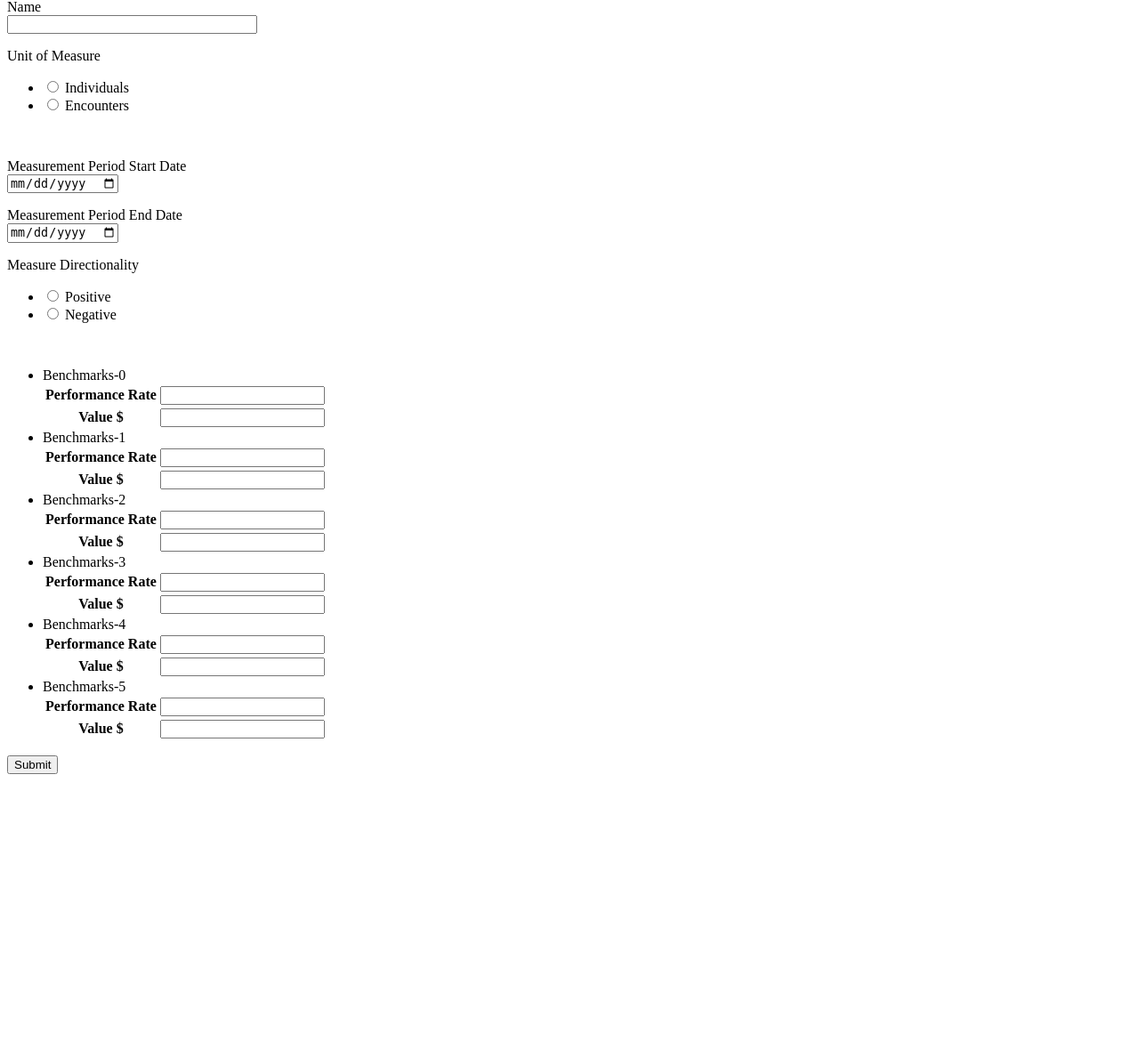
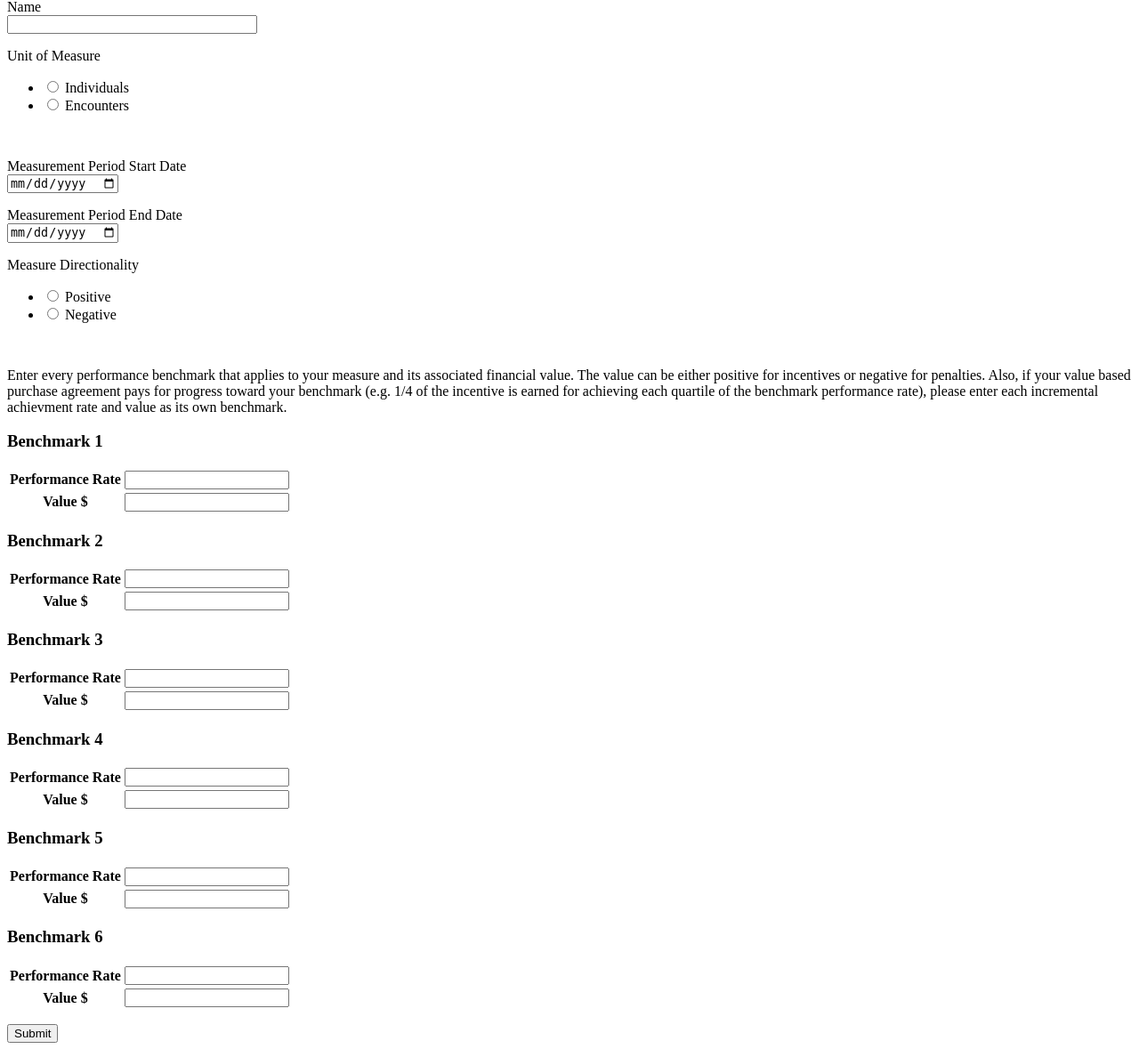
Before and after one commit to mross982/flask_template, a Flask app: page /measure_setup in a window 1280 px wide. Shown: the part 117-1305 px from the top of the page at 89% size. Before the commit the page ends 987 px from the top, so only its background shows below. Run offline with Flask 2, Linux system fonts and the light colour scheme; the visitor is signed in with stand-in values (Sample User, id 1); data comes from the database, SQL or seed files in the repository; some libraries are stand-ins or nearby versions.

Commit message:
finished working on field list and pre-population

```diff
--- a/app/forms.py
+++ b/app/forms.py
@@ -5,7 +5,8 @@ from wtforms import StringField, PasswordField, BooleanField, SubmitField, \
 from wtforms.fields.html5 import DateField
 from wtforms.validators import ValidationError, DataRequired, Email, EqualTo, \
     Length, NumberRange, Optional
-from app.models import User
+from app.models import User, Benchmark
+from werkzeug.datastructures import MultiDict
 import config
 
 
@@ -53,9 +54,28 @@ class MeasureSetupForm(FlaskForm):
 
 class BenchmarksForm(FlaskForm):
     # add FieldList to combine multiple instances of the same field
-    name = StringField('Benchmarks')
     benchmarks = FieldList(FormField(BenchmarksSubForm), min_entries=config.benchmark_entry_fields)
     submit = SubmitField('Submit')
+
+    def populate_form(measure_id):
+        benchmarks = Benchmark.query.filter_by(measure_id=measure_id).all()
+        benchmark_form = BenchmarksForm()
+        while len(benchmark_form.benchmarks) > 0:
+            benchmark_form.benchmarks.pop_entry()
+        for benchmark in benchmarks:
+            b_data = dict()
+            b_data['benchmark'] = benchmark.benchmark
+            b_data['value'] = benchmark.value
+            benchmark_form.benchmarks.append_entry(b_data)
+
+        # add blank fields to min number:
+        while len(benchmark_form.benchmarks) < 6:
+            b_data = dict()
+            b_data['benchmark'] = ''
+            b_data['value'] = ''
+            benchmark_form.benchmarks.append_entry(b_data)
+
+        return benchmark_form
 
 class WarningForm(FlaskForm ):
     delete = SubmitField('Delete Measure')
--- a/app/routes.py
+++ b/app/routes.py
@@ -111,6 +111,7 @@ def measure_setup():
         return redirect(url_for('user', username=current_user.username))
     print(measure_form.errors)
     print(benchmark_form.errors)
+
     return render_template('measure_setup.html', title='Set up a Measure', measure_form=measure_form, benchmark_form=benchmark_form)
 
 
@@ -120,49 +121,18 @@ def modify_measure(measurename):
     measure = Measure.query.filter_by(name=measurename).first_or_404()
     benchmarks = Benchmark.query.filter_by(measure_id=measure.id).all()
     measure_form = MeasureSetupForm(obj=measure)
-    benchmark_form = BenchmarksForm(obj=benchmarks)
+    benchmark_form = BenchmarksForm.populate_form(measure.id)
     if request.method == 'POST':
         measure.name=form.name.data
         measure.unit=form.unit.data
         measure.start_date=form.start_date.data
         measure.end_date=form.end_date.data
         measure.direction=form.direction.data
-        for benchmark in benchmarks:
-            for entry in benchmark_form.benchmarks.entries:
-                if entry.data['id'] == benchmark.id:
-                    benchmark.benchmark = entry.data['benchmark']
-                    benchmark.value = entry.data['value']
+
         db.session.commit()
         return redirect(url_for('user', username=current_user.username))
 
     return render_template('measure_setup.html', title='Modify your Measure', measure_form=measure_form, benchmark_form=benchmark_form)
-
-
-@app.route('/modify_benchmarks/<measurename>', methods=['GET', 'POST'])
-@login_required
-def modify_benchmark(measurename):
-    measure = Measure.query.filter_by(name=measurename).first_or_404()
-    benchmarks = Benchmark.query.filter_by(measure_id=measure.id).all()
-    form = BenchmarksForm(obj=benchmarks)
-    if request.method == 'POST':
-        measure = Measure.query.filter_by(name=measurename).first_or_404()
-        user = measure.user
-        # for attr in dir(form.benchmark.entries):
-        #     try:
-        #         print("obj.%s = %r" % (attr, getattr(form.benchmark.entries, attr)))
-        #     except:
-        #         pass
-        for attr in form.benchmark.entries:
-            print(attr)
-            break
-        # for entry in form.benchmark.entries:
-        #     print(entry.data['benchmark'])
-            # n_bm = Benchmark(measure_id=measure.id, benchmark=entry.data['benchmark'], value=entry.data['value'])
-            # db.session.commit()
-        flash('Measure Successfully Updated!')
-        return redirect(url_for('user', username=user.username))
-    print(form.errors)
-    return render_template('benchmarks.html', title=measure.name, form=form)
 
 
 @app.route('/warning/<measurename>', methods=['GET' ,'POST'])
--- a/app/templates/measure_setup.html
+++ b/app/templates/measure_setup.html
@@ -39,9 +39,16 @@
             <span style="color: red;">[{{ error }}]</span>
             {% endfor %}
         </p>
-        <p>
-            {{ benchmark_form.benchmarks() }}
-        </p>
+        <div>
+            <p>Enter every performance benchmark that applies to your measure and its associated financial value. The value can be either positive for incentives or negative for penalties. Also, if your value based purchase agreement pays for progress toward your benchmark (e.g. 1/4 of the incentive is earned for achieving each quartile of the benchmark performance rate), please enter each incremental achievment rate and value as its own benchmark.</p>
+            <p>
+                {#{{ benchmark_form.benchmarks() }}#}
+                {% for i in benchmark_form.benchmarks %}
+                    <h3><p align="left">Benchmark {{ loop.index }}</p></h3>
+                    {{ i }}
+                {% endfor %}
+            </p>
+        </div>
         <p>{{ benchmark_form.submit() }}</p>
     </form>
 {% endblock %}
```
